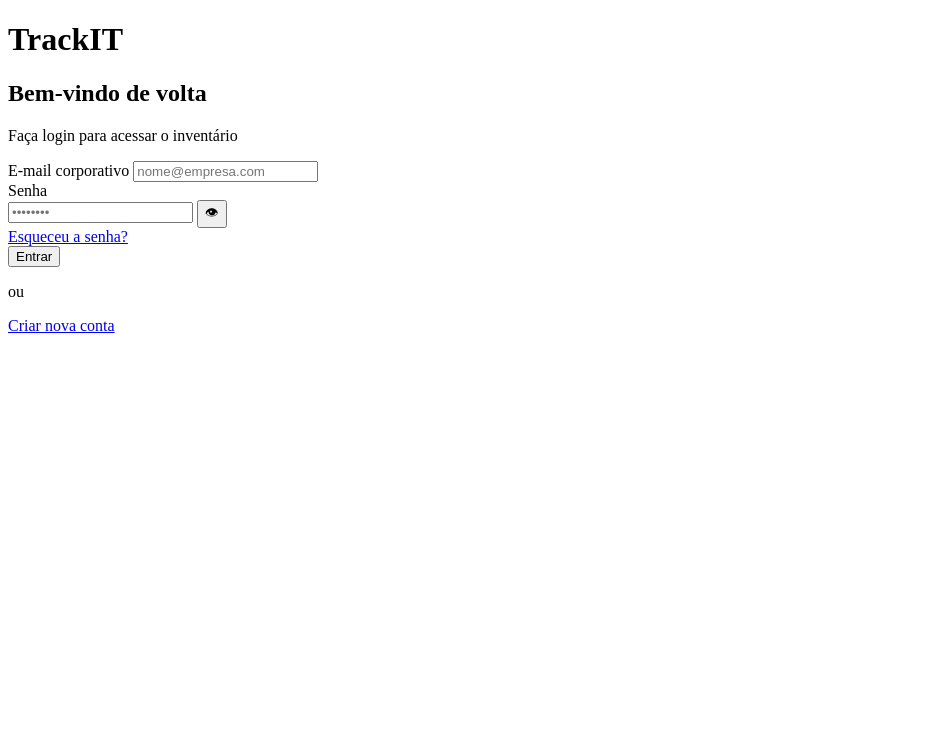
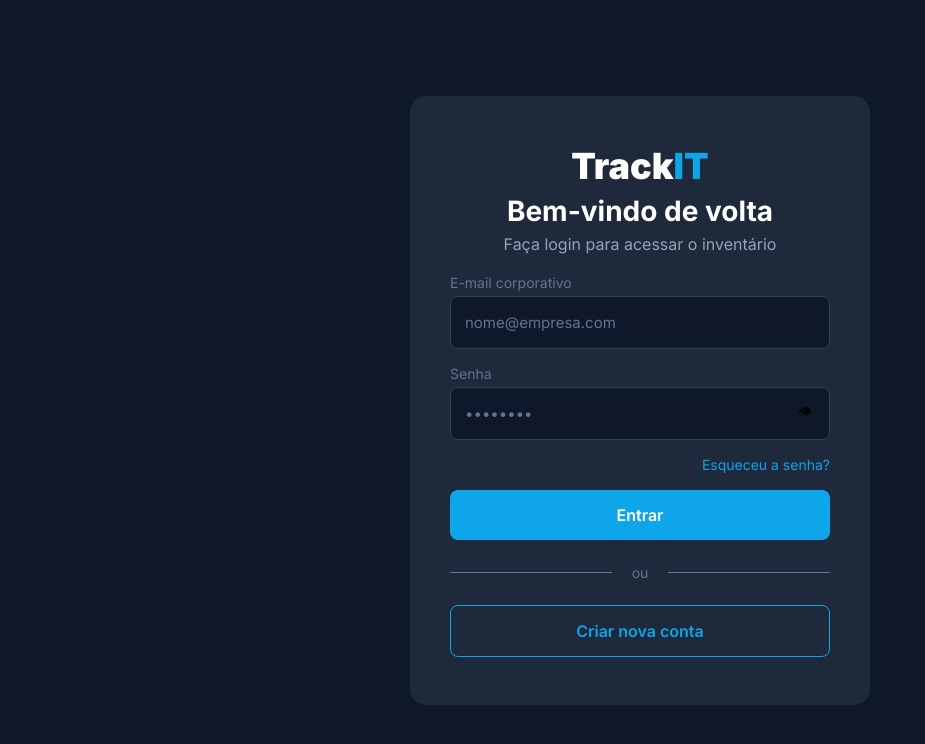
Before and after one commit to chottomatt/TrackIT-Projeto-Integrador, a plain HTML site: page src/frontend/index.html in a window 1280 px wide. Shown: the whole page, without its empty margins (0-925 px from the left). Drawn offline with Linux system fonts and the light colour scheme.

Commit message:
Adicionando estilo CSS pronto

```diff
--- a/src/frontend/index.html
+++ b/src/frontend/index.html
@@ -1,7 +1,10 @@
 <!DOCTYPE html>
-<html lang="en">
+<html lang="pt-BR">
 <head>
-    <link rel="stylesheet" href="/src/styles/style_index.css">
+    <link rel="preconnect" href="https://fonts.googleapis.com">
+    <link rel="preconnect" href="https://fonts.gstatic.com" crossorigin>
+    <link href="https://fonts.googleapis.com/css2?family=Inter:ital,opsz,wght@0,14..32,100..900;1,14..32,100..900&display=swap" rel="stylesheet">
+    <link rel="stylesheet" href="../styles/login.css">
     <meta charset="UTF-8">
     <meta name="viewport" content="width=device-width, initial-scale=1.0">
     <title>TrackIT</title>
--- /dev/null
+++ b/src/styles/login.css
@@ -0,0 +1,171 @@
+* {
+    box-sizing: border-box;
+    margin: 0;
+}
+
+body {
+    font-family: "Inter", sans-serif;
+    font-style: normal;
+    color: #FFFFFF;
+    background-color: #0F172A;
+    display: flex;
+    justify-content: center;
+    align-items: center;
+    min-height: 100vh;
+    padding: 16px;
+}
+
+.login-card {
+    width: 100%;
+    max-width: 460px;
+    background-color: #1E293B;
+    border-radius: 16px;
+    padding: 48px 40px;
+}
+
+header {
+    text-align: center;
+    margin-bottom: 20px;
+}
+h1 {
+    font-weight: 900;
+    font-size: 36px;
+}
+
+.logo-it {
+    color: #0EA5E9;
+}
+
+h2 {
+    font-weight: 700;
+    font-size: 28px;
+    margin: 6px 0;
+}
+
+header p {
+    color: #94A3B8;
+    font-size: 16px;
+}
+
+.field {
+    margin-bottom: 16px;
+}
+
+label {
+    font-size: 14px;
+    color: #64748B;
+    display: block;
+    margin-bottom: 5px;
+}
+
+input {
+    background-color: #0F172A;
+    border: 1px solid #334155;
+    border-radius: 8px;
+    padding: 16px 14px;
+    width: 100%;
+    color: #fff;
+    font: inherit;
+    font-size: 15px;
+}
+
+input::placeholder {
+    color: #64748B;
+}
+
+input:focus {
+    border-color: #0EA5E9;
+    outline: none;
+}
+
+input::-ms-reveal {
+    display: none;
+}
+
+.password-wrapper {
+    position: relative;
+}
+
+.password-wrapper input {
+    padding-right: 48px;
+}
+
+.password-wrapper button {
+    position: absolute;
+    top: 50%;
+    transform: translateY(-50%);
+    right: 12px;
+    background: none;
+    border: none;
+    cursor: pointer;
+}
+
+.field-forgot-password, .field-forgot-password a {
+    text-align: right;
+    font-size: 14px;
+    color: #0EA5E9;
+    text-decoration: none;
+    margin-bottom: 17px;
+}
+
+.btn {
+    display: block;
+    width: 100%;
+    padding: 15px;
+    border-radius: 8px;
+    font: inherit;
+    font-weight: 600;
+    text-align: center;
+    text-decoration: none;
+    cursor: pointer;
+}
+
+.btn-primary {
+    background-color: #0EA5E9;
+    color: #fff;
+    border: none;
+
+}
+
+.btn-primary:hover {
+    background-color: #0c85bd;
+    color: #c9c9c9;
+    transition: 0.18s;
+}
+
+.btn-outline {
+    background-color: transparent;
+    border: 1px solid #0EA5E9;
+    color: #0EA5E9;
+}
+
+.btn-outline:hover {
+    background-color: #e0dddd;
+    color: #0F172A;
+    border: 1px solid #e0dddd;
+    transition: 0.18s;
+}
+
+
+.divider {
+    margin: 24px 0;
+    display: flex;
+    align-items: center;
+    gap: 20px;
+    color: #64748B;
+    font-size: 14px;
+}
+
+.divider::before {
+    content: "";
+    flex: 1;
+    height: 1px;
+    background-color: #64748B;
+}
+
+.divider::after {
+    content: "";
+    flex: 1;
+    height: 1px;
+    background-color: #64748B;
+}
```
Also changed, not shown: src/styles/style_index.css (deleted). Lines whose indentation alone changed are shown as unchanged.
